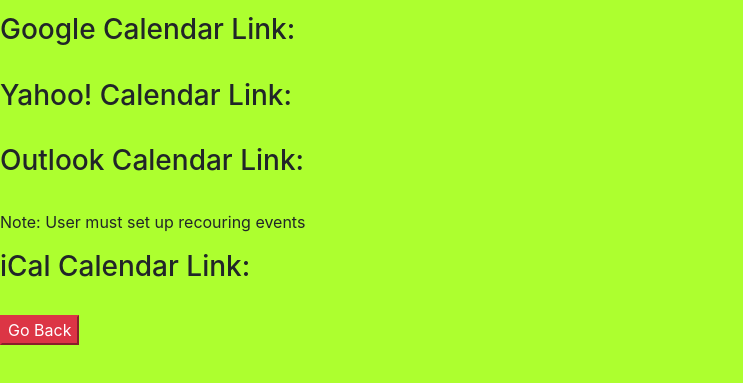
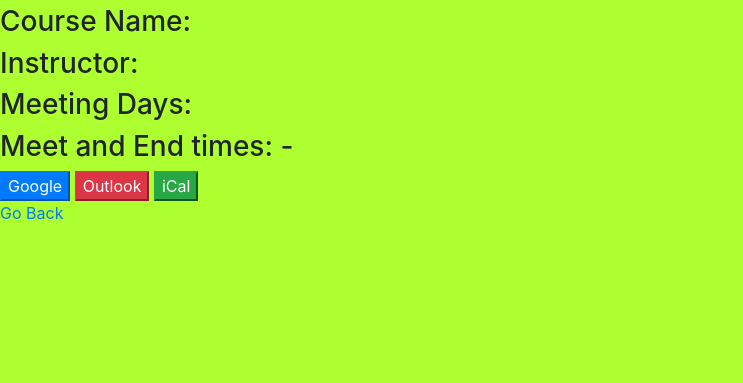
Before and after one commit to shanole/tech-course-catalog, a website built with webpack: page src/confirmation.html in a window 1280 px wide. Shown: the part 51-434 px from the top of the page, without its empty margins (0-743 px from the left). Built offline with nearby package versions, Linux system fonts and the light colour scheme.

Commit message:
create more spans Co-authored-by: Juan Hasbun <zemenarwow@gmail.com>

```diff
--- a/src/confirmation.html
+++ b/src/confirmation.html
@@ -7,17 +7,15 @@
 
 <body>
   <h1>The classes that you have selected:</h1>
-  <div id="results">
-    <ul>
-    </ul>
+  <div id="box1">
+    <h3><span id="class1">Course Name:</span></h3>
+    <h3><span id="instructor1">Instructor: </span></h3>
+    <h3><span id="days">Meeting Days: </span></h3>
+    <h3><span id="startTimes">Meet and End times:</span> - <span id="endTimes"></span></h3>
+    <button type="button" class="btn-primary" id="button1">Google</button>
+    <button type="button" class="btn-danger" id="button2">Outlook</button>
+    <button type="button" class="btn-success" id="button3">iCal</button>
   </div>
-  <div id="calLinks">
-    <h3>Google Calendar Link:</h3><br>
-    <h3>Yahoo! Calendar Link:</h3><br>
-    <h3>Outlook Calendar Link:</h3><br>
-    <p>Note: User must set up recouring events</p>
-    <h3>iCal Calendar Link:</h3><br>
-  </div>
-  <button type="button" class="btn-danger" onclick="window.location.href = 'index.html';">Go Back</button>
+ <a href="./index.html">Go Back</a>
 </body>
 </html>
```
